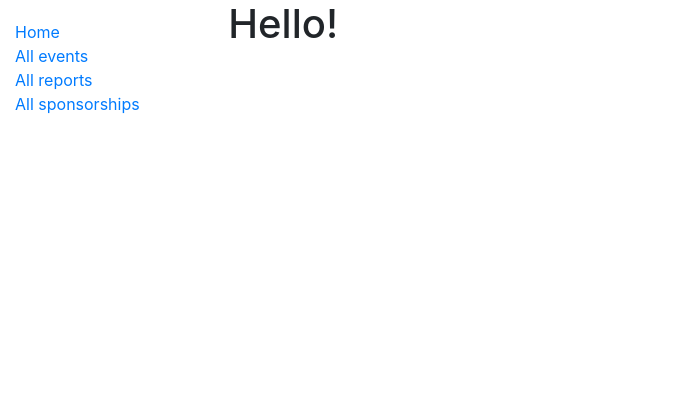
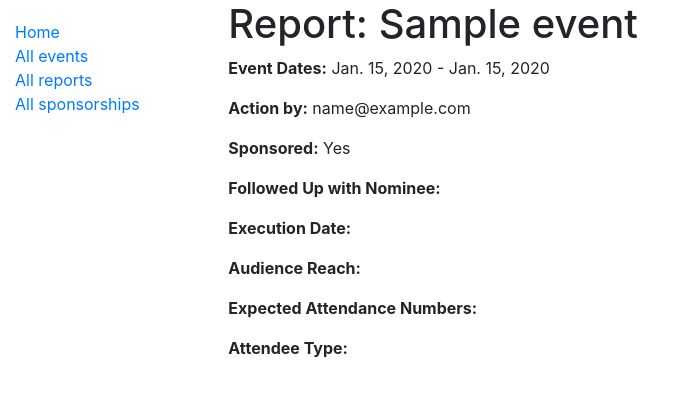
Before and after one commit to siobahnv/communityeventsapp, a Django app: page /events/reports/1/ in a window 1280 px wide. Shown: the top 397 px of the page, without its empty margins (0-685 px from the left). Run offline with Django 3.2, Linux system fonts and the light colour scheme; tables that the repository leaves empty hold one stand-in row (values such as "Sample post"); some libraries are stand-ins or nearby versions.

Commit message:
Added sponsorships and views.

```diff
--- a/events/models.py
+++ b/events/models.py
@@ -70,7 +70,7 @@
         default='M',
     )
     followup_w_nominee = models.BooleanField()
-    execution_date = models.DateField(null=True)
+    execution_date = models.DateField(null=True, blank=True)
     # notes/comments/history
     # audience_reach
     # expected_attendance_num
@@ -118,7 +118,7 @@
         default='JB',
     )
 
-    primary_goals = models.TextField(null=True)
+    primary_goals = models.TextField(null=True, blank=True)
 
     # start_date = models.DateField() # automate from event
     # end_date = models.DateField() # automate from event
--- a/events/templates/base_generic.html
+++ b/events/templates/base_generic.html
@@ -21,7 +21,7 @@
                     <li><a href="{% url 'home' %}">Home</a></li>
                     <li><a href="{% url 'events:index' %}">All events</a></li>
                     <li><a href="{% url 'events:reports' %}">All reports</a></li>
-                    <li><a href="">All sponsorships</a></li>
+                    <li><a href="{% url 'events:sponsorships' %}">All sponsorships</a></li>
                 </ul>
                 {% endblock %}
             </div>
--- a/events/templates/events/detail.html
+++ b/events/templates/events/detail.html
@@ -8,5 +8,5 @@
 <p><strong>Dates:</strong> {{ event.start_date }} - {{ event.end_date }}</p>
 <p><strong>Votes:</strong> {{ event.votes }}</p>
 <p><strong>Tags:</strong> {% for tag in book.tags.all %} {{ tag }}{% if not forloop.last %}, {% endif %}{% endfor %}</p>
-
+<p><strong>Event Report:</strong> <a href="{% url 'events:reports_detail' event.id %}">{{ event.event_name }}</a></p>
 {% endblock %}
--- a/events/templates/events/reports.html
+++ b/events/templates/events/reports.html
@@ -2,7 +2,7 @@
 <h1>List of Reports</h1>
 <ul>
     {% for report in reports_list %}
-    <li><a href="{% url 'events:reports_detail' report.event.id %}">{{ report.event.id }}</a></li>
+    <li><a href="{% url 'events:reports_detail' report.event.id %}">{{ report.event.event_name }}</a></li>
     {% endfor %}
 </ul>
 {% else %}
--- a/events/templates/events/reports_detail.html
+++ b/events/templates/events/reports_detail.html
@@ -1,3 +1,12 @@
 {% extends "base_generic.html" %} {% block content %}
-<h1>Hello!</h1>
+<h1>Report: {{ report.event.event_name }}</h1>
+<p><strong>Event Dates:</strong> {{ report.event.start_date }} - {{ report.event.end_date }}</p>
+<p><strong>Action by:</strong> {{ report.action_by.email }}</p>
+<p><strong>Sponsored:</strong> {{ report.get_sponsored_display }}</p>
+<p><strong>Followed Up with Nominee:</strong></p>
+<p><strong>Execution Date:</strong></p>
+<p><strong>Audience Reach:</strong></p>
+<p><strong>Expected Attendance Numbers:</strong></p>
+<p><strong>Attendee Type:</strong></p>
+
 {% endblock %}
--- a/events/urls.py
+++ b/events/urls.py
@@ -5,7 +5,9 @@
 app_name = 'events'
 urlpatterns = [
     path('', views.index, name='index'),
+    path('<int:event_id>/', views.detail, name='detail'),
     path('reports/', views.reports, name='reports'),
     path('reports/<int:event_id>/', views.reports_detail, name='reports_detail'),
-    path('<int:event_id>/', views.detail, name='detail'),
+    path('sponsorships/', views.sponsorships, name='sponsorships'),
+    path('sponsorships/<int:event_id>/', views.sponsorships_detail, name='sponsorships_detail'),
 ]
--- a/events/views.py
+++ b/events/views.py
@@ -23,5 +23,14 @@
     return render(request, 'events/reports.html', context)
 
 def reports_detail(request, event_id):
-    event = get_object_or_404(Event, pk=event_id)
-    return render(request, 'events/reports_detail.html', { 'event': event})
+    report = get_object_or_404(Report, pk=event_id)
+    return render(request, 'events/reports_detail.html', { 'report': report})
+
+def sponsorships(request):
+    sponsorships_list = Sponsorship.objects.all()
+    context = {'sponsorships_list': sponsorships_list}
+    return render(request, 'events/sponsorships.html', context)
+
+def sponsorships_detail(request, event_id):
+    sponsorship = get_object_or_404(Sponsorship, pk=event_id)
+    return render(request, 'events/sponsorships_detail.html', { 'sponsorship': sponsorship})
```
Also changed, not shown: events/templates/events/sponsorships.html (added, +10 -0 lines), events/templates/events/sponsorships_detail.html (added, +8 -0 lines), events/migrations/0008_auto_20190412_1213.py (added), events/migrations/0009_auto_20190412_1226.py (added).
